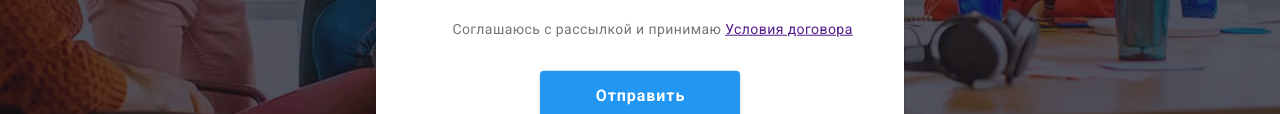
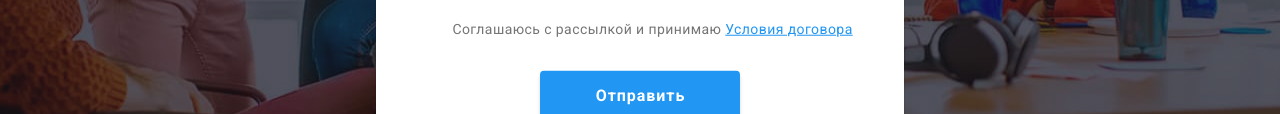
Before and after one commit to TechnicUnion/goit-markup-hw-06, a plain HTML site: page index.html in a window 1280 px wide. Both pictures are taken after a click on the button "Заказать услугу". Shown: the part 531-645 px from the top of the page. Drawn offline with nearby package versions, Linux system fonts and the light colour scheme.

Commit message:
changes color <a>

```diff
--- a/css/styles.css
+++ b/css/styles.css
@@ -715,6 +715,10 @@ img {
   color: var(--text-color);
 }
 
+.checkbox-label a {
+  color: var(--accent-color);
+}
+
 .checkbox-label span {
   position: relative;
   display: flex;
```
